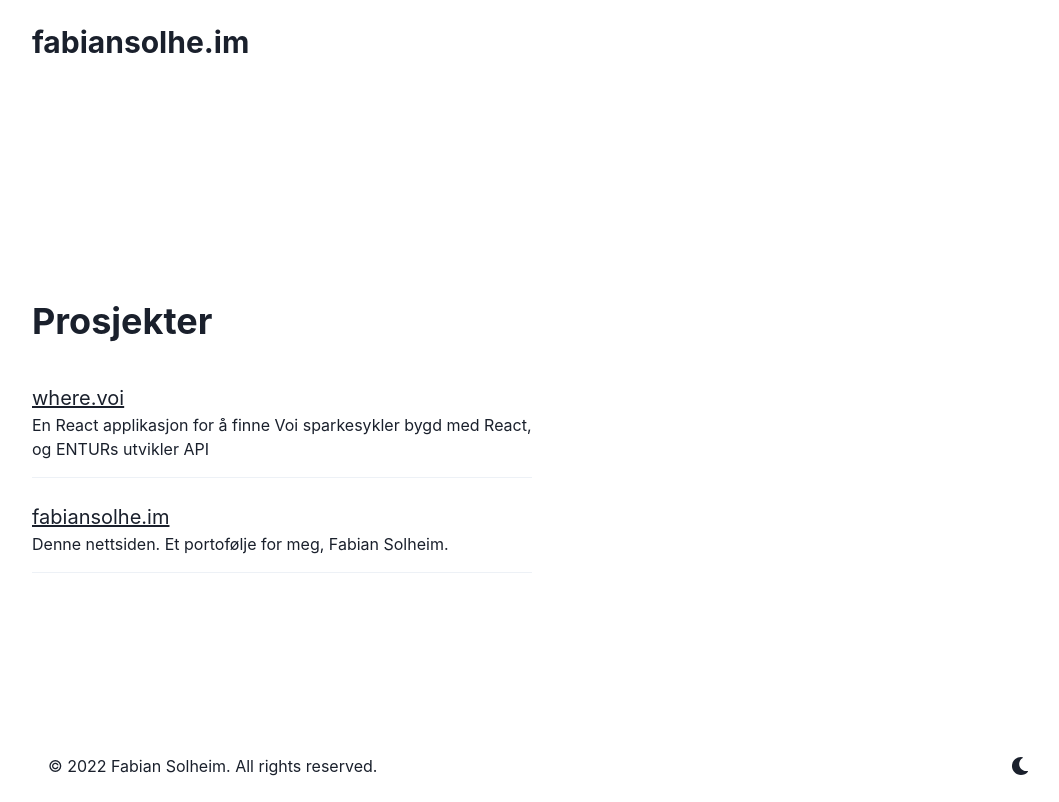
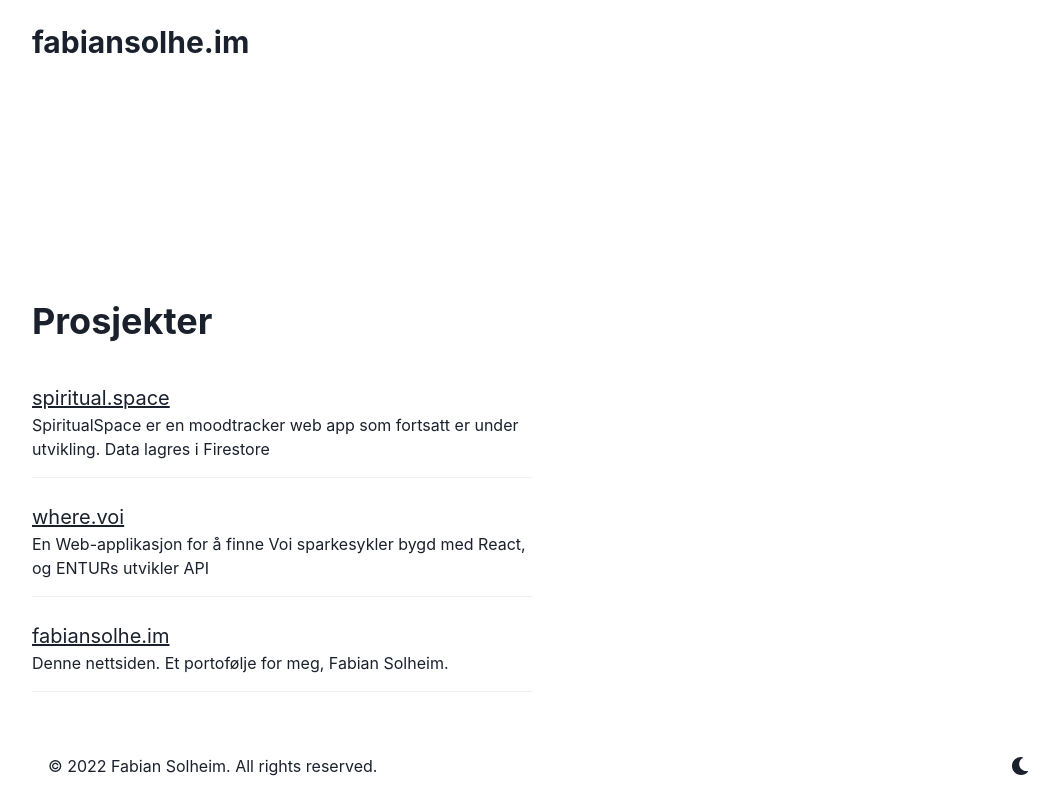
Before and after one commit to fabiansolheim/fabiansolhe.im, a React (Create React App) app: page /prosjekter in a window 1280 px wide. Shown: the whole page, without its empty margins (96-1155 px from the left). Built offline with nearby package versions, Linux system fonts and the light colour scheme.

Commit message:
Update projects.js

```diff
--- a/src/components/data/projects.js
+++ b/src/components/data/projects.js
@@ -1,8 +1,13 @@
 export const projects = [
+  {
+    name: 'spiritual.space',
+    description: 'SpiritualSpace er en moodtracker web app som fortsatt er under utvikling. Data lagres i Firestore',
+    link: 'https://spiritual-space.netlify.app/',
+  },
   {
     name: 'where.voi',
     description:
-      'En React applikasjon for å finne Voi sparkesykler bygd med React, og ENTURs utvikler API',
+      'En Web-applikasjon for å finne Voi sparkesykler bygd med React, og ENTURs utvikler API',
     link: 'https://wherevoi.netlify.app/',
   },
   {
```
